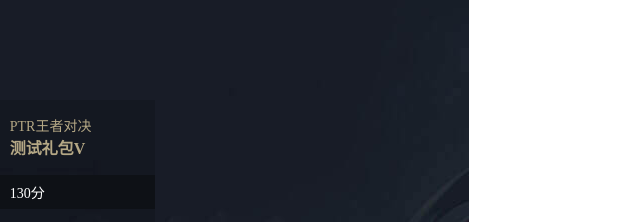
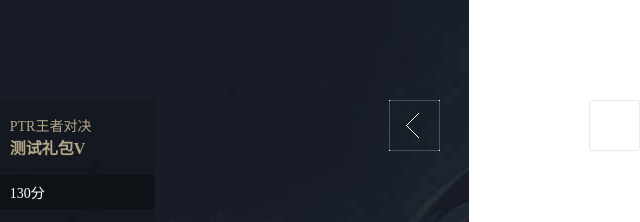
Before and after one commit to maybeShuo/css-learning, a website: page src/table/index.html in a window 1280 px wide. Shown: the top 222 px of the page, 811-1451 px from the left, 640 px wide, since content can reach past the window. Drawn offline with Linux system fonts and the light colour scheme.

Commit message:
add table.

```diff
--- a/src/table/index.html
+++ b/src/table/index.html
@@ -124,6 +124,22 @@
                 <td></td>
             </tr>
         </table>
+
+
+        <div class="box__container return__box">
+            <div class="border__line line1"></div>
+            <div class="border__line line2"></div>
+            <div class="border__line line3"></div>
+            <div class="border__line line4"></div>
+        </div>
+
+        <div class="box__container close__box">
+            <div class="border__line line1"></div>
+            <div class="border__line line2"></div>
+            <div class="border__line line3"></div>
+            <div class="border__line line4"></div>
+            <div class="close__icon"></div>
+        </div>
     </div>
 
 </body>
--- a/src/table/index.less
+++ b/src/table/index.less
@@ -153,3 +153,92 @@
 .icon_yugan {
     background-position: 0 100%;
 }
+
+.box__container {
+    position: absolute;
+    width: 51px;
+    height: 51px;
+
+    overflow: hidden;
+    cursor: pointer;
+
+    &:hover {
+        .line1 {
+            left: 0;
+        }
+
+        .line2 {
+            top: 0;
+        }
+
+        .line3 {
+            left: 0;
+        }
+
+        .line4 {
+            top: 0;
+        }
+    }
+}
+
+.return__box {
+    top: 100px;
+    left: 1200px;
+    background: url("/imgs/return-bg.png");
+}
+
+.close__box {
+    top: 100px;
+    left: 1400px;
+    background: url("/imgs/box-bg.png");
+
+    .close__icon {
+        position: absolute;
+        width: 25px;
+        height: 25px;
+        top: 50%;
+        margin-top: -12.5px;
+        left: 50%;
+        margin-left: -12.5px;
+        background: url("/imgs/close-icon.png");
+        transition: all 1s ease;
+    }
+
+    &:hover {
+        .close__icon {
+            transform: rotate(180deg);
+        }
+    }
+}
+
+.border__line {
+    position: absolute;
+    background-color: white;
+    transition: all .5s ease;
+    width: 1px;
+    height: 1px;
+}
+
+.line1 {
+    width: 51px;
+    top: 0;
+    left: -50px;
+}
+
+.line2 {
+    top: -50px;
+    left: 50px;
+    height: 51px;
+}
+
+.line3 {
+    top: 50px;
+    left: 50px;
+    width: 51px;
+}
+
+.line4 {
+    top: 50px;
+    left: 0;
+    height: 51px;
+}
```
Also changed, not shown: src/imgs/box-bg.png (added), src/imgs/close-icon.png (added), src/imgs/return-bg.png (added), src/table/index.css.
